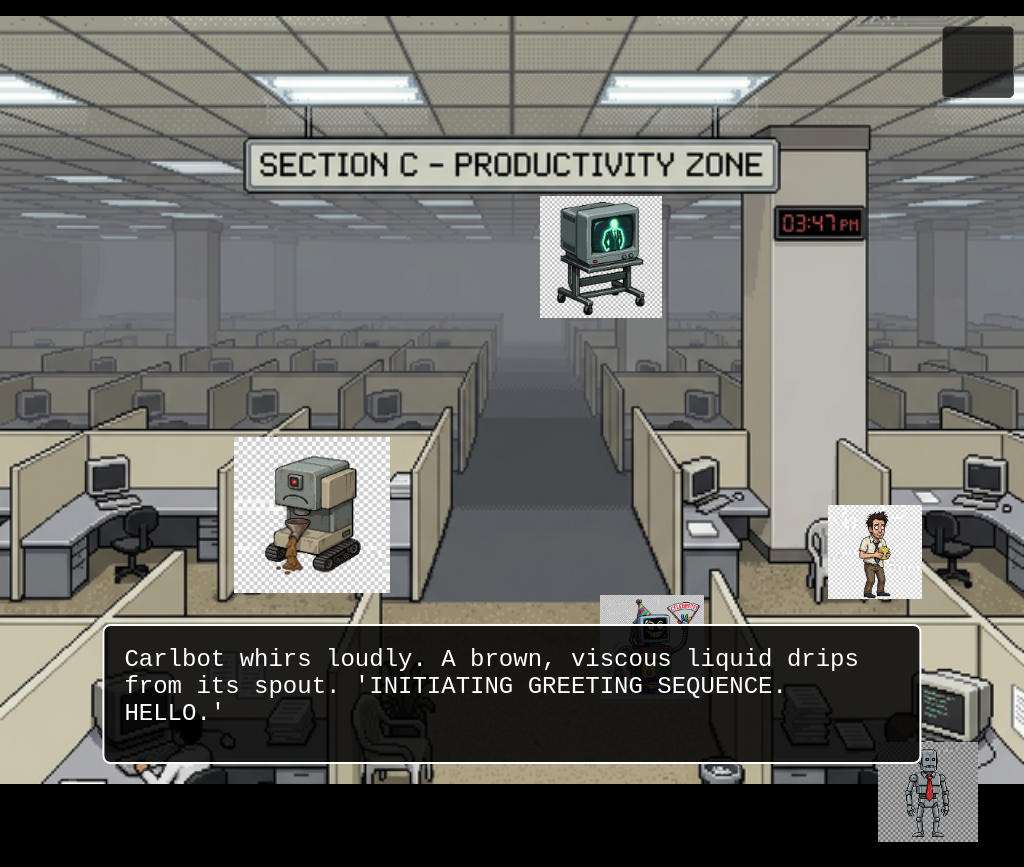
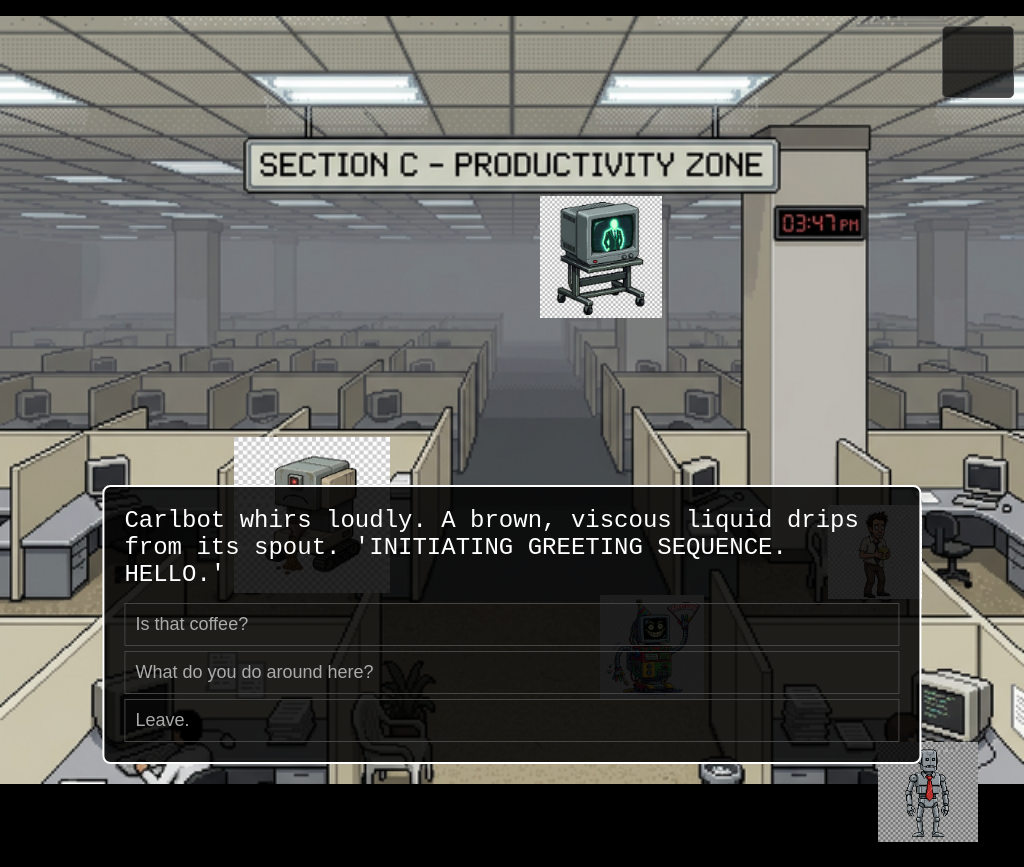
Before and after one commit to JSegoviax/ProxyOffice, an Electron app: page index.html in a window 1024 px wide. Both pictures are taken after a click on the picture 312 px from the left and 515 px from the top of the page. Drawn offline with Linux system fonts and the light colour scheme.

Commit message:
fix: corrected dialogue choices container ID in index.html to render dialogue buttons properly

```diff
--- a/data/dialogue.json
+++ b/data/dialogue.json
@@ -109,17 +109,17 @@
             ]
         }
     },
-    "jim": {
+    "gary": {
         "start": {
-            "text": "Jim is frantically typing on two keyboards at once. 'Don't talk to me. That walking rust-bucket Carlbot gave me decaf by mistake. I am running purely on raw anxiety.'",
+            "text": "Gary is frantically typing on two keyboards at once. 'Don't talk to me, Jim. That walking rust-bucket Carlbot gave me decaf by mistake. I am running purely on raw anxiety.'",
             "choices": [
                 {
-                    "text": "Calm down, Jim.",
-                    "next": "jim_rant"
+                    "text": "Calm down, Gary.",
+                    "next": "gary_rant"
                 },
                 {
                     "text": "Anything I can do to help?",
-                    "next": "help_jim"
+                    "next": "help_gary"
                 },
                 {
                     "text": "Leave him alone.",
@@ -127,16 +127,16 @@
                 }
             ]
         },
-        "jim_rant": {
+        "gary_rant": {
             "text": "'CALM DOWN?! I have to QA these useless Proxybots before corporate calls in 5 minutes!' He points to an unplugged robot in the corner.",
             "choices": [
                 {
                     "text": "I can help with that.",
-                    "next": "help_jim"
+                    "next": "help_gary"
                 }
             ]
         },
-        "help_jim": {
+        "help_gary": {
             "text": "'Yeah, actually. Take these post-it notes. Go stick an \"OUT OF ORDER\" sign on Carlbot's face so nobody else gets poisoned.'",
             "choices": [
                 {
@@ -147,7 +147,7 @@
             ]
         },
         "take_notes": {
-            "text": "Jim shoves a pad of sticky notes into your hands. 'Do it. Now. Before Jerry from accounting drinks from that thing.'",
+            "text": "Gary shoves a pad of sticky notes into your hands. 'Do it. Now. Before Jerry from accounting drinks from that thing.'",
             "choices": [
                 {
                     "text": "On it.",
@@ -247,7 +247,7 @@
             "text": "The screen displays a green checkmark. 'UNIT READY FOR DEPLOYMENT.'",
             "choices": [
                 {
-                    "text": "Let Jim know.",
+                    "text": "Let Gary know.",
                     "next": "END"
                 }
             ]
@@ -275,7 +275,7 @@
                     "next": "ignore"
                 },
                 {
-                    "text": "Jim is getting the Proxybots ready.",
+                    "text": "Gary is getting the Proxybots ready.",
                     "next": "proxy_update"
                 }
             ]
--- a/index.html
+++ b/index.html
@@ -15,7 +15,7 @@
     <div id="ui-layer">
       <div id="dialogue-box" class="hidden">
         <div id="dialogue-text"></div>
-        <div id="dialogue-options"></div>
+        <div id="dialogue-choices"></div>
       </div>
       <div id="inventory-bar"></div>
 
--- a/src/dialogue_system.js
+++ b/src/dialogue_system.js
@@ -96,15 +96,15 @@ class DialogueSystem {
                 break;
             case 'give_notes':
                 this.engine.addItemToInventory("Post-it Notes");
-                // Update Jim so he waits for you to use them
-                this.dialogueData.jim.start.choices = [
+                // Update Gary so he waits for you to use them
+                this.dialogueData.gary.start.choices = [
                     { text: "Have you put the note on Carl yet?", next: "waiting_for_car" }
                 ];
                 break;
             case 'give_key':
                 this.engine.addItemToInventory("Small Key");
-                // Update Jim so he doesn't give the key again
-                this.dialogueData.jim.thanks_for_note.choices = [
+                // Update Gary so he doesn't give the key again
+                this.dialogueData.gary.thanks_for_note.choices = [
                     { text: "What about those Proxybots you needed to QA?", next: "qa_proxybot" }
                 ];
                 break;
@@ -117,10 +117,10 @@ class DialogueSystem {
                     ]
                 };
 
-                // If Jim is waiting for QA, update his dialogue
-                if (this.dialogueData.jim.start.choices[0].next === 'qa_proxybot' || this.dialogueData.jim.start.choices[0].next === "waiting_for_car") {
-                    this.dialogueData.jim.start.text = "Jim is staring blankly at his monitor. 'Thanks for testing the bot. I might actually get to go home today.'";
-                    this.dialogueData.jim.start.choices = [
+                // If Gary is waiting for QA, update his dialogue
+                if (this.dialogueData.gary.start.choices[0].next === 'qa_proxybot' || this.dialogueData.gary.start.choices[0].next === "waiting_for_car") {
+                    this.dialogueData.gary.start.text = "Gary is staring blankly at his monitor. 'Thanks for testing the bot. I might actually get to go home today.'";
+                    this.dialogueData.gary.start.choices = [
                         { text: "No problem.", next: "END" }
                     ];
                 }
--- a/src/engine.js
+++ b/src/engine.js
@@ -64,12 +64,12 @@ class GameEngine {
                     }
                 },
                 {
-                    id: "jim",
-                    name: "Jim",
-                    image: "assets/jim.png",
+                    id: "gary",
+                    name: "Gary",
+                    image: "assets/gary.png",
                     x: 828, y: 440, width: 94, height: 191,
                     onInteract: (element) => {
-                        this.dialogueSystem.startConversation('jim', 'start');
+                        this.dialogueSystem.startConversation('gary', 'start');
                     }
                 },
                 {
@@ -110,7 +110,7 @@ class GameEngine {
                     onItemUse: (item) => {
                         if (item === "Small Key") {
                             if (!this.gameState.drawerUnlocked) {
-                                this.showDialogue("You unlocked Jim's drawer!");
+                                this.showDialogue("You unlocked Gary's drawer!");
                                 this.gameState.drawerUnlocked = true;
                                 return true; // Used successfully
                             } else {
```
Also changed, not shown: assets/gary.png (renamed from assets/jim.png).
